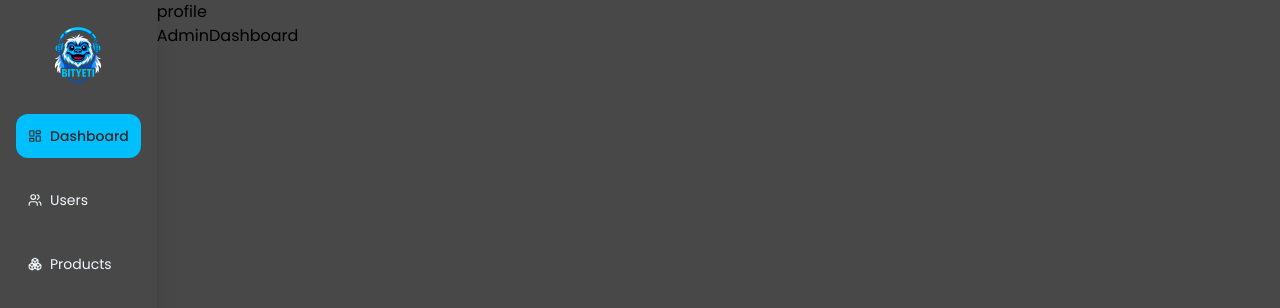
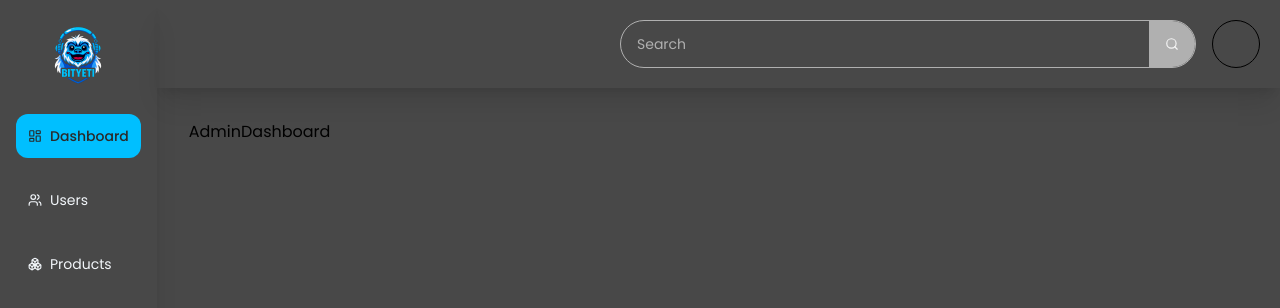
Before and after one commit to BikalRai/collegeReactProject, a React (Vite) app: page / in a window 1280 px wide. Shown: the top 308 px of the page. Built offline with nearby package versions, Linux system fonts and the light colour scheme.

Commit message:
complete admin navbar and top bar, and rework on search component

```diff
--- a/src/components/navbar/AppNavbarTop.tsx
+++ b/src/components/navbar/AppNavbarTop.tsx
@@ -1,33 +1,25 @@
-import { LuHeart, LuSearch, LuShoppingCart, LuUser } from 'react-icons/lu';
-import type { NavActionType } from '../../utilities/types/navType';
-import AppNavbarLink from './AppNavbarLink';
-import { logo } from '../../utilities/images';
+import { LuHeart, LuShoppingCart, LuUser } from "react-icons/lu";
+import type { NavActionType } from "../../utilities/types/navType";
+import AppNavbarLink from "./AppNavbarLink";
+import { logo } from "../../utilities/images";
+import NavSearch from "./NavSearch";
 
 const navActionLinks: NavActionType[] = [
-  { icon: <LuHeart strokeWidth={3} />, path: 'wishlist' },
-  { icon: <LuShoppingCart strokeWidth={3} />, path: 'cart' },
-  { icon: <LuUser strokeWidth={3} />, path: 'profile' },
+  { icon: <LuHeart strokeWidth={3} />, path: "wishlist" },
+  { icon: <LuShoppingCart strokeWidth={3} />, path: "cart" },
+  { icon: <LuUser strokeWidth={3} />, path: "profile" },
 ];
 
 const AppNavbarTop = () => {
   return (
-    <div className="text-text-primary flex flex-col gap-5 md:flex-row md:justify-between">
-      <div className="flex items-center gap-5 grow">
-        <div className="logo">
-          <img src={logo} alt="LOGO" />
+    <div className='text-text-primary flex flex-col gap-5 md:flex-row md:justify-between'>
+      <div className='flex items-center gap-5 grow'>
+        <div className='logo'>
+          <img src={logo} alt='LOGO' />
         </div>
-        <div className="flex items-center justify-between border border-primary ps-4 text-sm rounded-2xl overflow-hidden grow">
-          <input
-            type="search"
-            placeholder="Search"
-            className="outline-0 w-full text-primary placeholder:text-card-border lg:w-"
-          />
-          <button className="w-fit p-2.5 bg-primary text-text-primary cursor-pointer transition hover:bg-secondary">
-            <LuSearch />
-          </button>
-        </div>
+        <NavSearch />
       </div>
-      <div className="flex items-center justify-center md:justify-end gap-5 grow">
+      <div className='flex items-center justify-center md:justify-end gap-5 grow'>
         {navActionLinks.map((action, i) => (
           <AppNavbarLink key={i + 1} icon={action.icon} path={action.path} />
         ))}
--- /dev/null
+++ b/src/components/navbar/NavSearch.tsx
@@ -0,0 +1,18 @@
+import { LuSearch } from "react-icons/lu";
+
+const NavSearch = () => {
+  return (
+    <div className='flex items-center justify-between border border-muted ps-4 text-sm rounded-3xl overflow-hidden grow max-w-xl h-12 group focus-within:border-primary'>
+      <input
+        type='search'
+        placeholder='Search'
+        className='outline-0 w-full text-primary placeholder:text-muted'
+      />
+      <button className='w-fit p-4 bg-muted text-text-primary cursor-pointer transition hover:bg-primary'>
+        <LuSearch />
+      </button>
+    </div>
+  );
+};
+
+export default NavSearch;
--- /dev/null
+++ b/src/components/navbar/adminNavbar/AdminTopBar.tsx
@@ -0,0 +1,14 @@
+import NavSearch from "../NavSearch";
+
+const AdminTopBar = () => {
+  return (
+    <div className='flex gap-4 justify-end p-5 shadow-xl'>
+      <NavSearch />
+      <div className='w-12 h-12 border rounded-full'>
+        <img src='' alt='' />
+      </div>
+    </div>
+  );
+};
+
+export default AdminTopBar;
--- a/src/layouts/AdminLayout.tsx
+++ b/src/layouts/AdminLayout.tsx
@@ -1,4 +1,5 @@
 import AdminNavbar from "../components/navbar/adminNavbar/AdminNavbar";
+import AdminTopBar from "../components/navbar/adminNavbar/AdminTopBar";
 
 interface LayoutProp {
   children: React.ReactNode;
@@ -11,8 +12,8 @@ const AdminLayout = ({ children }: LayoutProp) => {
         <AdminNavbar />
       </div>
       <div className='grow'>
-        <div>profile</div>
-        <div>{children}</div>
+        <AdminTopBar />
+        <div className='p-8'>{children}</div>
       </div>
     </div>
   );
```
